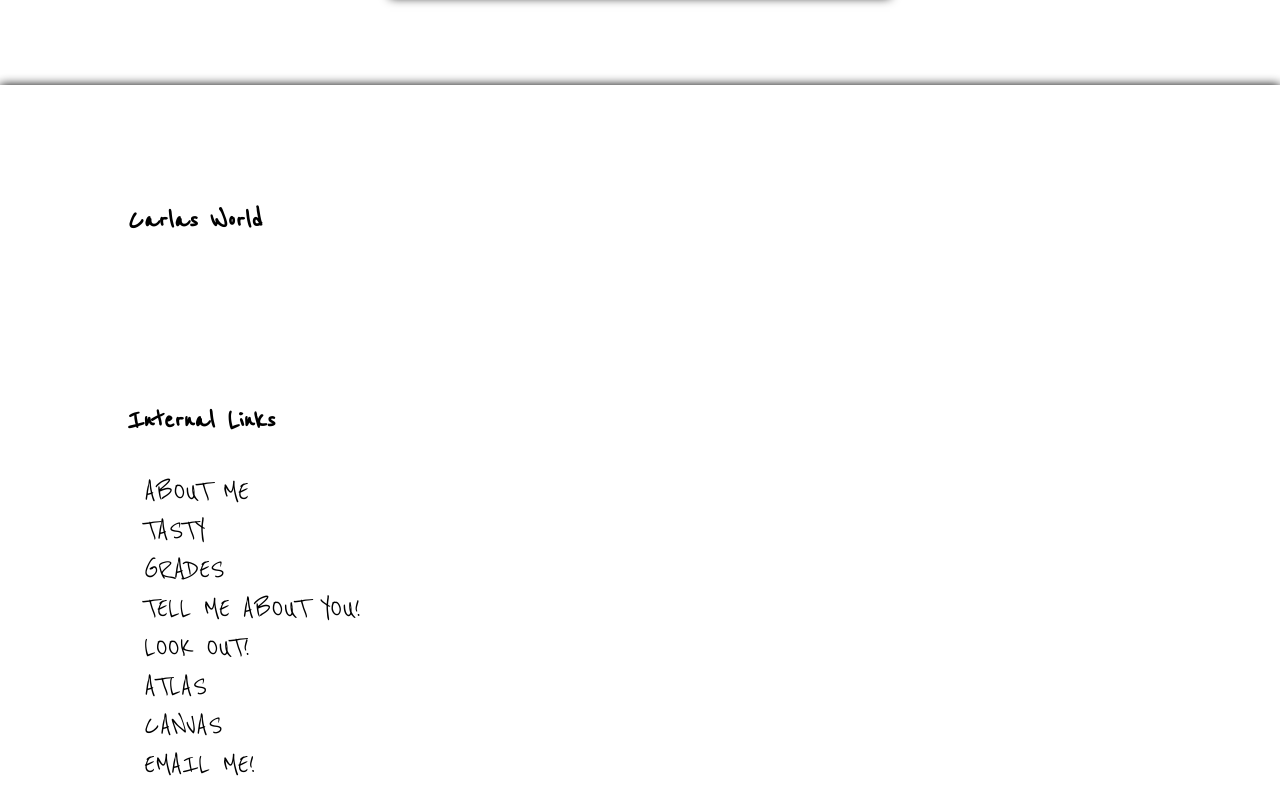
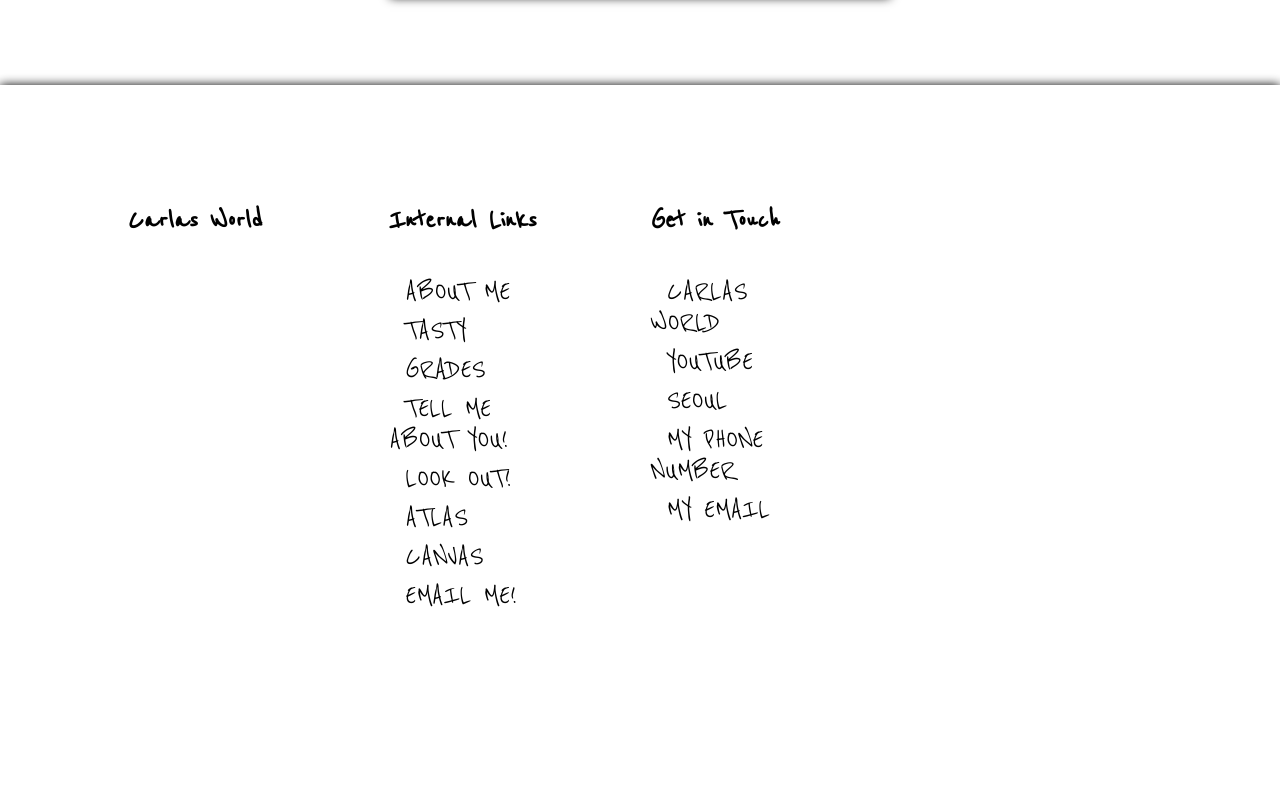
Before and after one commit to tejada1805/loveee, a plain HTML site: page index.html in a window 1280 px wide. Shown: the part 2066-2857 px from the top of the page. After the commit the page ends 2765 px from the top, so only its background shows below. Drawn offline with Linux system fonts and the light colour scheme; a web font is replaced by a local one.

Commit message:
Update style.css

```diff
--- a/style.css
+++ b/style.css
@@ -158,7 +158,7 @@ cursor:pointer;
 }
 .content-footer{
 	display: grid;
-	grid-template-colums: 1fr 1fr 1fr 1.4fr;
+	grid-template-columns: 1fr 1fr 1fr 1.4fr;
 	grid-gap:3em;
 	padding:80px 0px;
 	width:80%;
```
